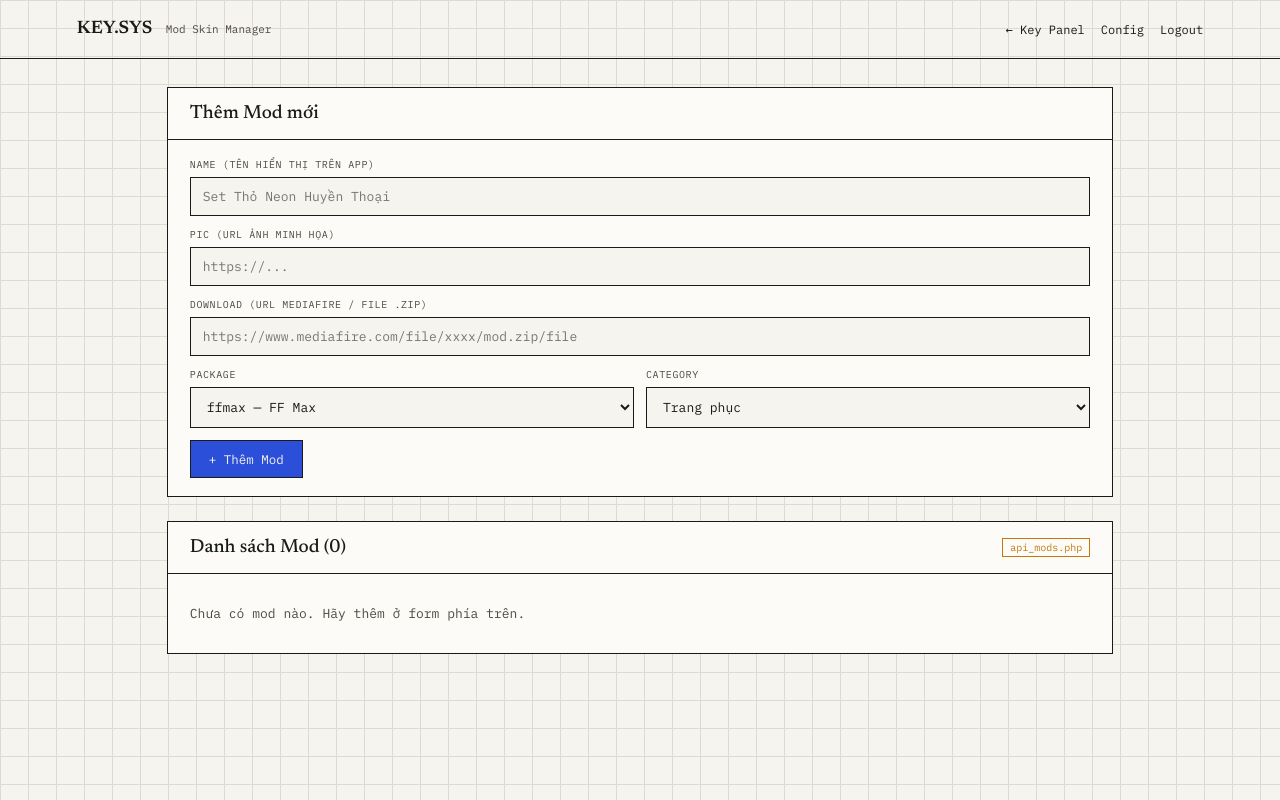
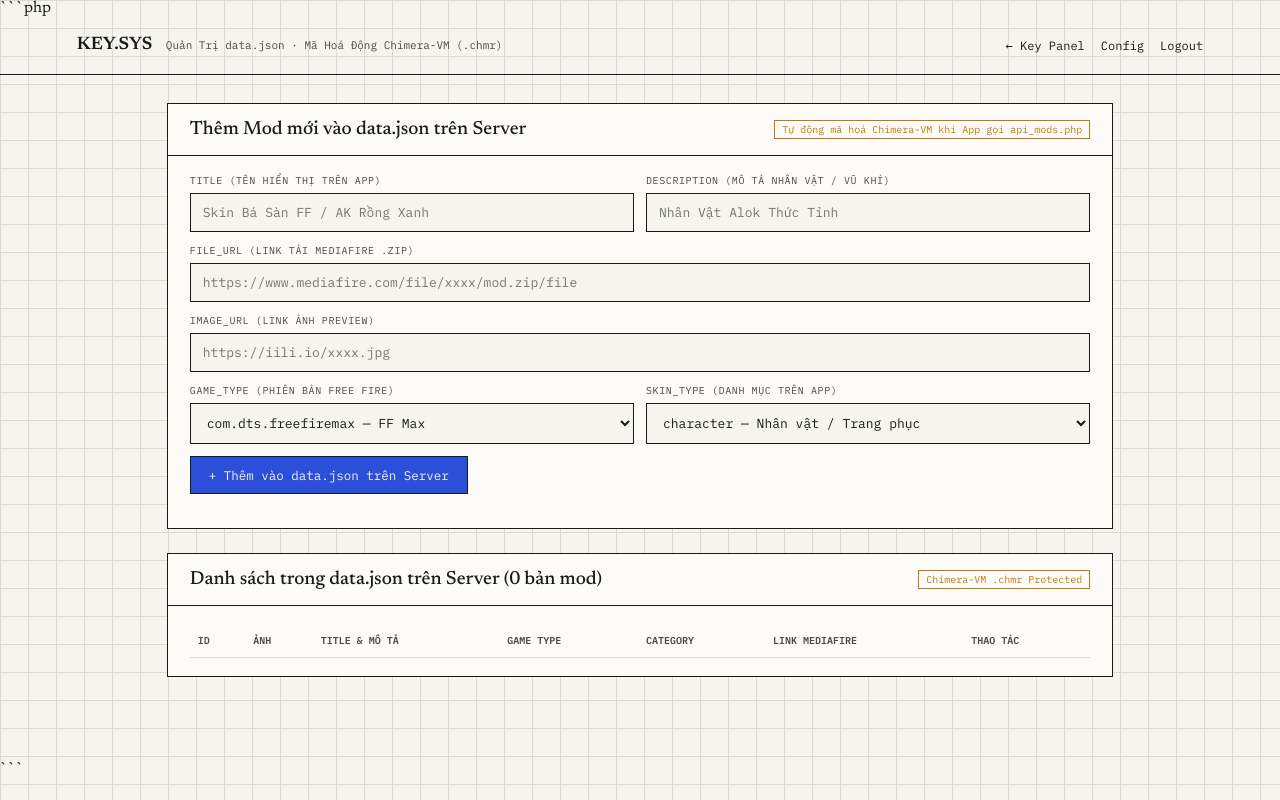
Before and after one commit to duc180478-afk/server-check-key, a PHP site: page /admin/mods.php in a window 1280 px wide. Run offline with PHP 8.4, Linux system fonts and the light colour scheme; the visitor is signed in with stand-in values (Sample User, id 1); lists and menus that the app fills with data are empty; some libraries are stand-ins or nearby versions.

Commit message:
Update mods.php

````diff
--- a/admin/mods.php
+++ b/admin/mods.php
@@ -1,7 +1,11 @@
+```php
 <?php
 /**
- * admin/mods.php — Quản lý danh sách Mod Skin FF
- * Thêm / Sửa / Xoá các gói mod (Name, Pic, Download, Package, Category)
+ * admin/mods.php — Trang Quản Trị Mod Skin & data.json trên Server (Chimera-VM)
+ * Cho phép Admin:
+ *   1. Thêm / Sửa / Xoá trực tiếp các bản Mod (Tên, Mô tả, Ảnh, Link MediaFire, FF Thường/FF Max, Danh mục)
+ *   2. Lưu trực tiếp vào cả Database (mod_skins) lẫn file data.json trên Server
+ *   3. Khi App gọi api_mods.php, Server sẽ tự động mã hoá toàn bộ danh sách này bằng Chimera-VM (.chmr)!
  */
 
 session_start();
@@ -12,40 +16,25 @@ adminRequireLogin();
 
 @date_default_timezone_set('Asia/Ho_Chi_Minh');
 
-$pdo = Database::getConnection();
-$driver = $pdo->getAttribute(PDO::ATTR_DRIVER_NAME);
+$dataJsonPath = __DIR__ . '/../data.json';
 
-// Tạo bảng nếu chưa có
-if ($driver === 'pgsql') {
-    $pdo->exec("
-        CREATE TABLE IF NOT EXISTS mod_skins (
-            id SERIAL PRIMARY KEY,
-            \"Name\" TEXT NOT NULL,
-            \"Pic\" TEXT NOT NULL DEFAULT '',
-            \"Download\" TEXT NOT NULL DEFAULT '',
-            \"Package\" TEXT NOT NULL DEFAULT 'ffmax',
-            \"Category\" TEXT NOT NULL DEFAULT 'trang-phuc',
-            created_at TEXT DEFAULT CURRENT_TIMESTAMP
-        )
-    ");
-} else {
-    $pdo->exec("
-        CREATE TABLE IF NOT EXISTS mod_skins (
-            id INTEGER PRIMARY KEY AUTOINCREMENT,
-            Name TEXT NOT NULL,
-            Pic TEXT NOT NULL DEFAULT '',
-            Download TEXT NOT NULL DEFAULT '',
-            Package TEXT NOT NULL DEFAULT 'ffmax',
-            Category TEXT NOT NULL DEFAULT 'trang-phuc',
-            created_at TEXT DEFAULT CURRENT_TIMESTAMP
-        )
-    ");
+function loadServerDataJson(string $path): array {
+    if (!file_exists($path)) return [];
+    $raw = file_get_contents($path);
+    $arr = json_decode($raw, true);
+    if (!is_array($arr)) return [];
+    return isset($arr['items']) && is_array($arr['items']) ? $arr['items'] : $arr;
+}
+
+function saveServerDataJson(string $path, array $items): bool {
+    $json = json_encode(array_values($items), JSON_PRETTY_PRINT | JSON_UNESCAPED_UNICODE | JSON_UNESCAPED_SLASHES);
+    return file_put_contents($path, $json) !== false;
 }
 
 $flash = '';
-$editRow = null;
+$editItem = null;
+$items = loadServerDataJson($dataJsonPath);
 
-// ===== Xử lý POST =====
 if ($_SERVER['REQUEST_METHOD'] === 'POST') {
     if (!verifyCsrfToken($_POST['csrf_token'] ?? '')) {
         $flash = 'CSRF token không hợp lệ.';
@@ -53,71 +42,85 @@ if ($_SERVER['REQUEST_METHOD'] === 'POST') {
         $action = $_POST['action'] ?? '';
 
         if ($action === 'add' || $action === 'edit') {
-            $id       = (int)($_POST['id'] ?? 0);
-            $name     = trim($_POST['Name'] ?? '');
-            $pic      = trim($_POST['Pic'] ?? '');
-            $download = trim($_POST['Download'] ?? '');
-            $package  = in_array($_POST['Package'] ?? '', ['ffmax', 'ffth'], true) ? $_POST['Package'] : 'ffmax';
-            $category = in_array($_POST['Category'] ?? '', ['trang-phuc', 'skin-sung', 'nhan-vat', 'fix-lag'], true)
-                        ? $_POST['Category'] : 'trang-phuc';
+            $id          = trim($_POST['id'] ?? '');
+            $title       = trim($_POST['title'] ?? '');
+            $description = trim($_POST['description'] ?? 'Mod Skin VIP');
+            $image_url   = trim($_POST['image_url'] ?? '');
+            $file_url    = trim($_POST['file_url'] ?? '');
+            $game_type   = in_array($_POST['game_type'] ?? '', ['com.dts.freefireth', 'com.dts.freefiremax'], true)
+                           ? $_POST['game_type'] : 'com.dts.freefiremax';
+            $skin_type   = in_array($_POST['skin_type'] ?? '', ['character', 'gun', 'toy', 'fixlag'], true)
+                           ? $_POST['skin_type'] : 'character';
 
-            if ($name === '' || $download === '') {
-                $flash = 'Name và Download bắt buộc.';
+            if ($title === '' || $file_url === '') {
+                $flash = 'Tên Mod và Link tải (file_url) là bắt buộc.';
             } else {
                 if ($action === 'add') {
-                    if ($driver === 'pgsql') {
-                        $stmt = $pdo->prepare('INSERT INTO mod_skins ("Name", "Pic", "Download", "Package", "Category") VALUES (?,?,?,?,?)');
+                    $maxId = 100;
+                    foreach ($items as $it) {
+                        $num = (int)($it['id'] ?? 0);
+                        if ($num > $maxId) $maxId = $num;
+                    }
+                    $newId = (string)($maxId + 1);
+                    array_unshift($items, [
+                        'id'          => $newId,
+                        'title'       => $title,
+                        'description' => $description,
+                        'game_type'   => $game_type,
+                        'skin_type'   => $skin_type,
+                        'file_url'    => $file_url,
+                        'image_url'   => $image_url,
+                    ]);
+                    saveServerDataJson($dataJsonPath, $items);
+                    $flash = "Đã thêm Mod #{$newId} vào data.json trên Server (Sẵn sàng mã hoá Chimera-VM).";
                 } else {
-                        $stmt = $pdo->prepare('INSERT INTO mod_skins (Name, Pic, Download, Package, Category) VALUES (?,?,?,?,?)');
+                    foreach ($items as &$it) {
+                        if ((string)($it['id'] ?? '') === $id) {
+                            $it['title']       = $title;
+                            $it['description'] = $description;
+                            $it['game_type']   = $game_type;
+                            $it['skin_type']   = $skin_type;
+                            $it['file_url']    = $file_url;
+                            $it['image_url']   = $image_url;
+                            break;
                         }
-                    $stmt->execute([$name, $pic, $download, $package, $category]);
-                    $flash = 'Đã thêm mod thành công.';
-                } else {
-                    if ($driver === 'pgsql') {
-                        $stmt = $pdo->prepare('UPDATE mod_skins SET "Name"=?, "Pic"=?, "Download"=?, "Package"=?, "Category"=? WHERE id=?');
-                    } else {
-                        $stmt = $pdo->prepare('UPDATE mod_skins SET Name=?, Pic=?, Download=?, Package=?, Category=? WHERE id=?');
                     }
-                    $stmt->execute([$name, $pic, $download, $package, $category, $id]);
-                    $flash = 'Đã cập nhật mod #' . $id;
+                    unset($it);
+                    saveServerDataJson($dataJsonPath, $items);
+                    $flash = "Đã cập nhật Mod #{$id} trong data.json.";
                 }
             }
         }
 
         if ($action === 'delete') {
-            $id = (int)($_POST['id'] ?? 0);
-            if ($id > 0) {
-                $pdo->prepare('DELETE FROM mod_skins WHERE id = ?')->execute([$id]);
-                $flash = 'Đã xoá mod #' . $id;
-            }
+            $id = trim($_POST['id'] ?? '');
+            $items = array_values(array_filter($items, function ($it) use ($id) {
+                return (string)($it['id'] ?? '') !== $id;
+            }));
+            saveServerDataJson($dataJsonPath, $items);
+            $flash = "Đã xoá Mod #{$id} khỏi data.json.";
         }
 
         if ($action === 'edit_form') {
-            $id = (int)($_POST['id'] ?? 0);
-            if ($id > 0) {
-                $st = $pdo->prepare('SELECT * FROM mod_skins WHERE id = ?');
-                $st->execute([$id]);
-                $editRow = $st->fetch(PDO::FETCH_ASSOC);
+            $id = trim($_POST['id'] ?? '');
+            foreach ($items as $it) {
+                if ((string)($it['id'] ?? '') === $id) {
+                    $editItem = $it;
+                    break;
+                }
             }
         }
     }
 }
 
-// Lấy danh sách
-if ($driver === 'pgsql') {
-    $mods = $pdo->query('SELECT * FROM mod_skins ORDER BY id DESC')->fetchAll(PDO::FETCH_ASSOC);
-} else {
-    $mods = $pdo->query('SELECT * FROM mod_skins ORDER BY id DESC')->fetchAll(PDO::FETCH_ASSOC);
-}
-
-$isEdit = is_array($editRow);
+$isEdit = is_array($editItem);
 ?>
 <!DOCTYPE html>
 <html lang="vi">
 <head>
 <meta charset="UTF-8">
 <meta name="viewport" content="width=device-width, initial-scale=1">
-<title>Mod Skin Manager — KEY.SYS</title>
+<title>Quản Trị data.json (Chimera-VM) — KEY.SYS</title>
 <link href="https://fonts.googleapis.com/css2?family=Newsreader:ital,wght@0,400;0,500;0,600&family=IBM+Plex+Mono:wght@400;500;600&display=swap" rel="stylesheet">
 <style>
 :root{--paper:#F6F4EE;--card:#FCFBF7;--ink:#191B17;--ink-soft:#4C4A42;--grid:#DEDAD0;--accent:#2B4FD8;--accent-ink:#F6F4EE;--amber:#C4780A;--line:#191B17;--danger:#c0392b;color-scheme:light;}
@@ -140,20 +143,18 @@ code{font-family:"IBM Plex Mono",monospace;font-size:.95em;}
 .f{display:flex;flex-direction:column;gap:6px;margin-bottom:12px;}
 label{font-family:"IBM Plex Mono",monospace;font-size:10px;color:var(--ink-soft);text-transform:uppercase;letter-spacing:.06em;}
 input,select,textarea{width:100%;border:1.3px solid var(--line);background:var(--paper);color:var(--ink);padding:10px 12px;font-family:"IBM Plex Mono",monospace;font-size:13px;}
-input:focus,select:focus,textarea:focus{outline:2px solid var(--accent);outline-offset:1px;}
 .row{display:grid;grid-template-columns:1fr 1fr;gap:12px;}
 @media(max-width:640px){.row{grid-template-columns:1fr;}}
 .btn{border:1.3px solid var(--line);background:var(--accent);color:var(--accent-ink);padding:10px 18px;font-family:"IBM Plex Mono",monospace;font-size:12.5px;cursor:pointer;}
-.btn:hover{filter:brightness(1.06);}
 .btn.ghost{background:var(--paper);color:var(--ink);}
 .btn.danger{background:var(--paper);color:var(--danger);border-color:var(--danger);}
 .btn.sm{padding:5px 10px;font-size:11px;}
-.flash{padding:12px 16px;border:1.3px solid var(--accent);background:color-mix(in srgb,var(--accent) 12%,var(--paper));margin-bottom:18px;font-family:"IBM Plex Mono",monospace;font-size:12.5px;}
+.flash{padding:12px 16px;border:1.3px solid var(--accent);margin-bottom:18px;font-family:"IBM Plex Mono",monospace;font-size:12.5px;}
 table{width:100%;border-collapse:collapse;font-size:13px;}
 th,td{border-bottom:1px solid var(--grid);padding:10px 8px;text-align:left;vertical-align:top;}
-th{font-family:"IBM Plex Mono",monospace;font-size:10px;text-transform:uppercase;color:var(--ink-soft);letter-spacing:.04em;}
+th{font-family:"IBM Plex Mono",monospace;font-size:10px;text-transform:uppercase;color:var(--ink-soft);}
 .thumb{width:48px;height:48px;object-fit:cover;border:1px solid var(--grid);border-radius:4px;}
-.truncate{max-width:160px;overflow:hidden;text-overflow:ellipsis;white-space:nowrap;display:inline-block;}
+.truncate{max-width:180px;overflow:hidden;text-overflow:ellipsis;white-space:nowrap;display:inline-block;}
 .actions{display:flex;gap:6px;flex-wrap:wrap;}
 .badge{font-family:"IBM Plex Mono",monospace;font-size:10px;padding:2px 7px;border:1px solid var(--amber);color:var(--amber);}
 </style>
@@ -162,7 +163,7 @@ th{font-family:"IBM Plex Mono",monospace;font-size:10px;text-transform:uppercase
 <div class="bar">
   <div>
     <strong style="font-size:18px;">KEY.SYS</strong>
-    <span style="font-family:'IBM Plex Mono',monospace;font-size:11px;color:var(--ink-soft);margin-left:10px;">Mod Skin Manager</span>
+    <span style="font-family:'IBM Plex Mono',monospace;font-size:11px;color:var(--ink-soft);margin-left:10px;">Quản Trị data.json · Mã Hoá Động Chimera-VM (.chmr)</span>
   </div>
   <div style="display:flex;gap:16px;flex-wrap:wrap;">
     <a href="index.php">← Key Panel</a>
@@ -178,103 +179,112 @@ th{font-family:"IBM Plex Mono",monospace;font-size:10px;text-transform:uppercase
 
   <div class="card">
     <div class="chead">
-      <h2><?= $isEdit ? 'Sửa Mod #' . (int)$editRow['id'] : 'Thêm Mod mới' ?></h2>
-      <?php if ($isEdit): ?>
-        <a href="mods.php" class="btn ghost sm">Huỷ sửa</a>
-      <?php endif; ?>
+      <h2><?= $isEdit ? 'Sửa Mod #' . htmlspecialchars($editItem['id']) : 'Thêm Mod mới vào data.json trên Server' ?></h2>
+      <span class="badge">Tự động mã hoá Chimera-VM khi App gọi api_mods.php</span>
     </div>
     <div class="cbody">
       <form method="post">
         <?= csrfField() ?>
         <input type="hidden" name="action" value="<?= $isEdit ? 'edit' : 'add' ?>">
         <?php if ($isEdit): ?>
-          <input type="hidden" name="id" value="<?= (int)$editRow['id'] ?>">
+          <input type="hidden" name="id" value="<?= htmlspecialchars($editItem['id']) ?>">
         <?php endif; ?>
 
+        <div class="row">
           <div class="f">
-          <label>Name (tên hiển thị trên App)</label>
-          <input name="Name" required placeholder="Set Thỏ Neon Huyền Thoại"
-                 value="<?= htmlspecialchars($isEdit ? ($editRow['Name'] ?? $editRow['name'] ?? '') : '') ?>">
+            <label>Title (Tên hiển thị trên App)</label>
+            <input name="title" required placeholder="Skin Bá Sàn FF / AK Rồng Xanh"
+                   value="<?= htmlspecialchars($isEdit ? ($editItem['title'] ?? '') : '') ?>">
+          </div>
+          <div class="f">
+            <label>Description (Mô tả nhân vật / vũ khí)</label>
+            <input name="description" required placeholder="Nhân Vật Alok Thức Tỉnh"
+                   value="<?= htmlspecialchars($isEdit ? ($editItem['description'] ?? '') : '') ?>">
+          </div>
         </div>
 
         <div class="f">
-          <label>Pic (URL ảnh minh họa)</label>
-          <input name="Pic" placeholder="https://..."
-                 value="<?= htmlspecialchars($isEdit ? ($editRow['Pic'] ?? $editRow['pic'] ?? '') : '') ?>">
+          <label>file_url (Link tải MediaFire .zip)</label>
+          <input name="file_url" required placeholder="https://www.mediafire.com/file/xxxx/mod.zip/file"
+                 value="<?= htmlspecialchars($isEdit ? ($editItem['file_url'] ?? '') : '') ?>">
         </div>
 
         <div class="f">
-          <label>Download (URL MediaFire / file .zip)</label>
-          <input name="Download" required placeholder="https://www.mediafire.com/file/xxxx/mod.zip/file"
-                 value="<?= htmlspecialchars($isEdit ? ($editRow['Download'] ?? $editRow['download'] ?? '') : '') ?>">
+          <label>image_url (Link ảnh preview)</label>
+          <input name="image_url" placeholder="https://iili.io/xxxx.jpg"
+                 value="<?= htmlspecialchars($isEdit ? ($editItem['image_url'] ?? '') : '') ?>">
         </div>
 
         <div class="row">
           <div class="f">
-            <label>Package</label>
-            <?php $pkg = $isEdit ? ($editRow['Package'] ?? $editRow['package'] ?? 'ffmax') : 'ffmax'; ?>
-            <select name="Package">
-              <option value="ffmax" <?= $pkg === 'ffmax' ? 'selected' : '' ?>>ffmax — FF Max</option>
-              <option value="ffth"  <?= $pkg === 'ffth'  ? 'selected' : '' ?>>ffth — FF Thường</option>
+            <label>game_type (Phiên bản Free Fire)</label>
+            <?php $gt = $isEdit ? ($editItem['game_type'] ?? 'com.dts.freefiremax') : 'com.dts.freefiremax'; ?>
+            <select name="game_type">
+              <option value="com.dts.freefireth"  <?= $gt === 'com.dts.freefireth'  ? 'selected' : '' ?>>com.dts.freefireth — FF Thường</option>
+              <option value="com.dts.freefiremax" <?= $gt === 'com.dts.freefiremax' ? 'selected' : '' ?>>com.dts.freefiremax — FF Max</option>
             </select>
           </div>
           <div class="f">
-            <label>Category</label>
-            <?php $cat = $isEdit ? ($editRow['Category'] ?? $editRow['category'] ?? 'trang-phuc') : 'trang-phuc'; ?>
-            <select name="Category">
-              <option value="trang-phuc" <?= $cat === 'trang-phuc' ? 'selected' : '' ?>>Trang phục</option>
-              <option value="skin-sung"  <?= $cat === 'skin-sung'  ? 'selected' : '' ?>>Skin súng</option>
-              <option value="nhan-vat"   <?= $cat === 'nhan-vat'   ? 'selected' : '' ?>>Nhân vật</option>
-              <option value="fix-lag"    <?= $cat === 'fix-lag'    ? 'selected' : '' ?>>Fix lag</option>
+            <label>skin_type (Danh mục trên App)</label>
+            <?php $st = $isEdit ? ($editItem['skin_type'] ?? 'character') : 'character'; ?>
+            <select name="skin_type">
+              <option value="character" <?= $st === 'character' ? 'selected' : '' ?>>character — Nhân vật / Trang phục</option>
+              <option value="gun"       <?= $st === 'gun'       ? 'selected' : '' ?>>gun — Skin súng</option>
+              <option value="toy"       <?= $st === 'toy'       ? 'selected' : '' ?>>toy — Định vị / Vật phẩm</option>
+              <option value="fixlag"    <?= $st === 'fixlag'    ? 'selected' : '' ?>>fixlag — Fix lag</option>
             </select>
           </div>
         </div>
 
-        <button type="submit" class="btn"><?= $isEdit ? 'Lưu thay đổi' : '+ Thêm Mod' ?></button>
+        <button type="submit" class="btn"><?= $isEdit ? 'Lưu thay đổi' : '+ Thêm vào data.json trên Server' ?></button>
+        <?php if ($isEdit): ?>
+          <a href="mods.php" class="btn ghost">Huỷ sửa</a>
+        <?php endif; ?>
       </form>
     </div>
   </div>
 
   <div class="card">
     <div class="chead">
-      <h2>Danh sách Mod (<?= count($mods) ?>)</h2>
-      <span class="badge">api_mods.php</span>
+      <h2>Danh sách trong data.json trên Server (<?= count($items) ?> bản mod)</h2>
+      <span class="badge">Chimera-VM .chmr Protected</span>
     </div>
     <div class="cbody" style="overflow-x:auto;">
-      <?php if (empty($mods)): ?>
-        <p style="color:var(--ink-soft);font-family:'IBM Plex Mono',monospace;font-size:13px;">Chưa có mod nào. Hãy thêm ở form phía trên.</p>
-      <?php else: ?>
       <table>
         <thead>
           <tr>
             <th>ID</th>
             <th>Ảnh</th>
-              <th>Name</th>
-              <th>Package</th>
+            <th>Title & Mô tả</th>
+            <th>Game Type</th>
             <th>Category</th>
-              <th>Download</th>
-              <th></th>
+            <th>Link MediaFire</th>
+            <th>Thao tác</th>
           </tr>
         </thead>
         <tbody>
-          <?php foreach ($mods as $m):
-            $id  = (int)$m['id'];
-            $nm  = $m['Name'] ?? $m['name'] ?? '';
-            $pic = $m['Pic'] ?? $m['pic'] ?? '';
-            $dl  = $m['Download'] ?? $m['download'] ?? '';
-            $pkg = $m['Package'] ?? $m['package'] ?? '';
-            $cat = $m['Category'] ?? $m['category'] ?? '';
+        <?php foreach ($items as $m):
+          $id   = (string)($m['id'] ?? '');
+          $nm   = (string)($m['title'] ?? '');
+          $desc = (string)($m['description'] ?? '');
+          $pic  = (string)($m['image_url'] ?? '');
+          $dl   = (string)($m['file_url'] ?? '');
+          $pkg  = (string)($m['game_type'] ?? '');
+          $cat  = (string)($m['skin_type'] ?? '');
         ?>
           <tr>
-              <td><?= $id ?></td>
+            <td><code><?= htmlspecialchars($id) ?></code></td>
             <td>
               <?php if ($pic): ?>
                 <img class="thumb" src="<?= htmlspecialchars($pic) ?>" alt="" onerror="this.style.display='none'">
               <?php else: ?>
-                  <span style="color:var(--ink-soft);">—</span>
+                <span>—</span>
               <?php endif; ?>
             </td>
-              <td><?= htmlspecialchars($nm) ?></td>
+            <td>
+              <strong><?= htmlspecialchars($nm) ?></strong><br>
+              <small style="color:var(--ink-soft);"><?= htmlspecialchars($desc) ?></small>
+            </td>
             <td><code><?= htmlspecialchars($pkg) ?></code></td>
             <td><code><?= htmlspecialchars($cat) ?></code></td>
             <td><span class="truncate" title="<?= htmlspecialchars($dl) ?>"><?= htmlspecialchars($dl) ?></span></td>
@@ -283,13 +293,13 @@ th{font-family:"IBM Plex Mono",monospace;font-size:10px;text-transform:uppercase
                 <form method="post" style="display:inline;">
                   <?= csrfField() ?>
                   <input type="hidden" name="action" value="edit_form">
-                    <input type="hidden" name="id" value="<?= $id ?>">
+                  <input type="hidden" name="id" value="<?= htmlspecialchars($id) ?>">
                   <button type="submit" class="btn ghost sm">Sửa</button>
                 </form>
-                  <form method="post" style="display:inline;" onsubmit="return confirm('Xoá mod #<?= $id ?>?');">
+                <form method="post" style="display:inline;" onsubmit="return confirm('Xoá mod #<?= htmlspecialchars($id) ?>?');">
                   <?= csrfField() ?>
                   <input type="hidden" name="action" value="delete">
-                    <input type="hidden" name="id" value="<?= $id ?>">
+                  <input type="hidden" name="id" value="<?= htmlspecialchars($id) ?>">
                   <button type="submit" class="btn danger sm">Xoá</button>
                 </form>
               </div>
@@ -298,9 +308,9 @@ th{font-family:"IBM Plex Mono",monospace;font-size:10px;text-transform:uppercase
         <?php endforeach; ?>
         </tbody>
       </table>
-      <?php endif; ?>
     </div>
   </div>
 </div>
 </body>
 </html>
+```
````
Lines whose indentation alone changed are shown as unchanged.
